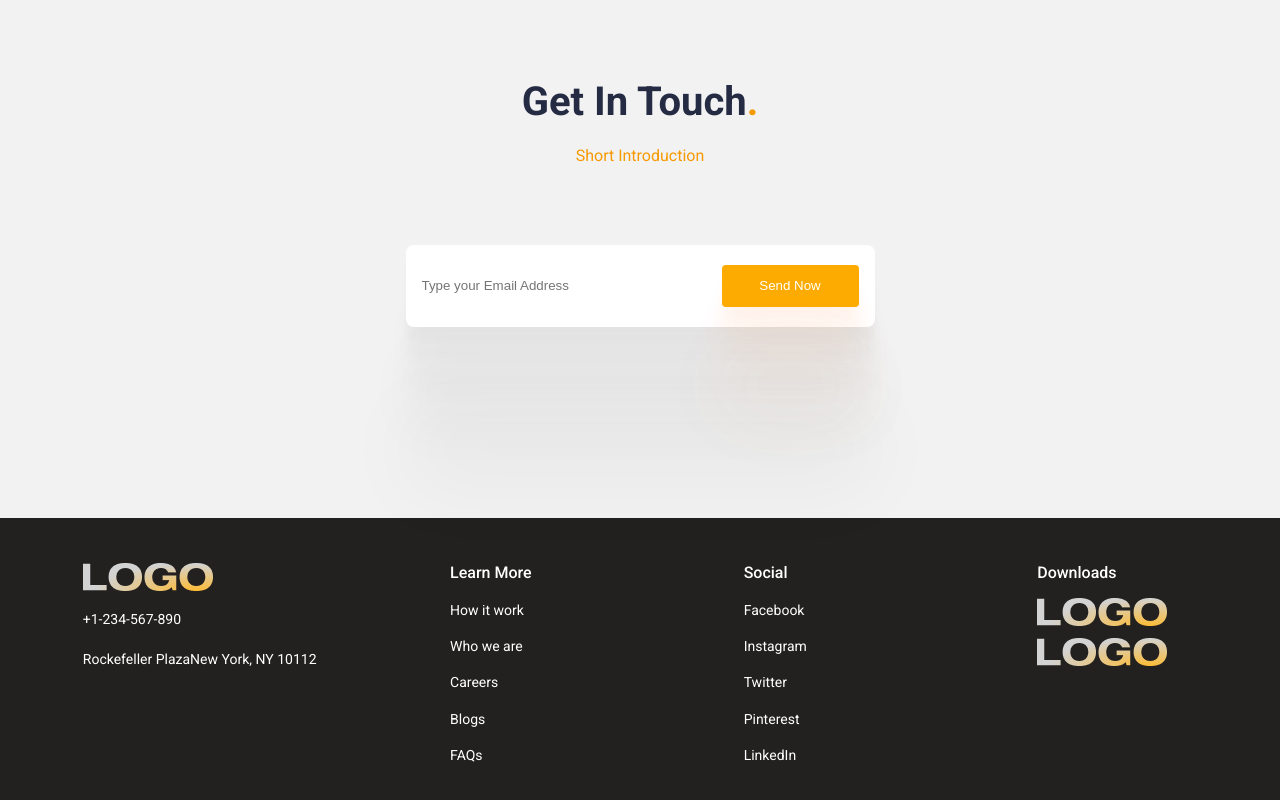
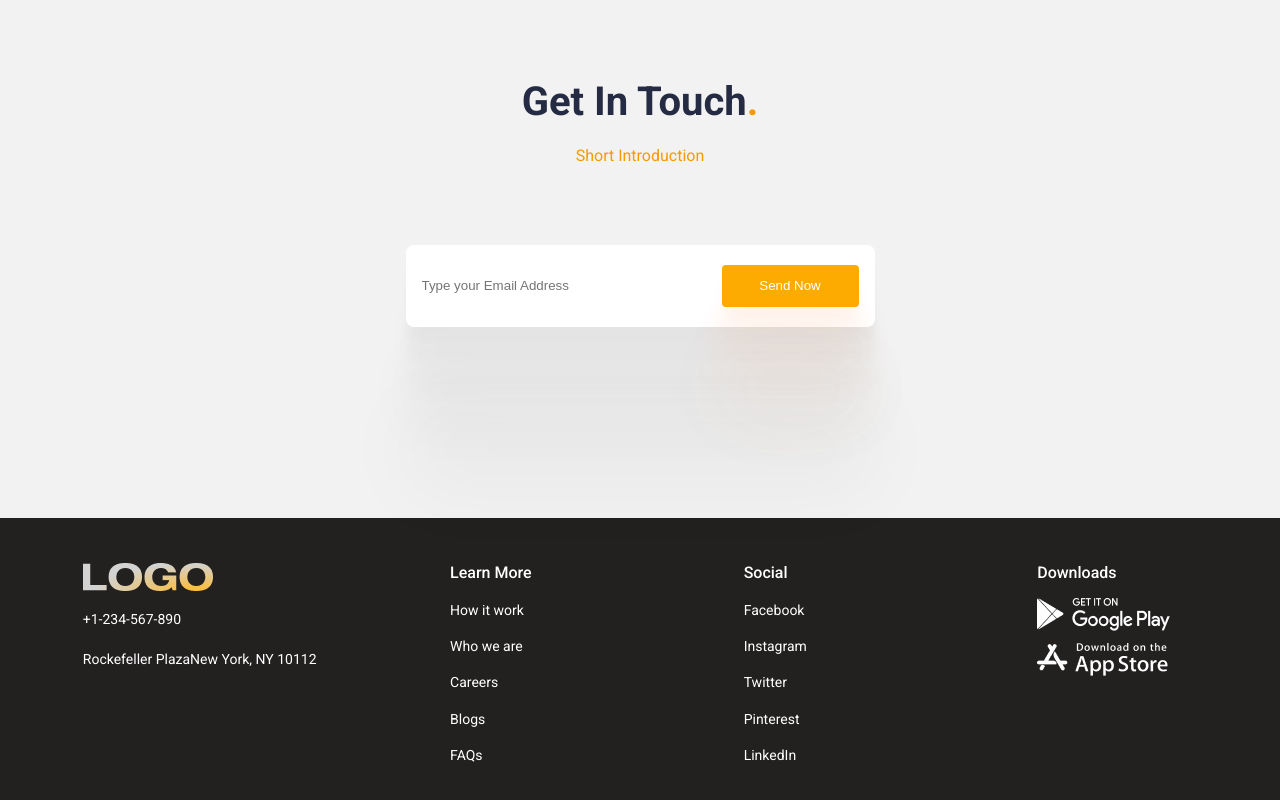
Before and after one commit to rahulsreekumar81/NextJs-Website-CSS, a Next.js app: page / in a window 1280 px wide. Shown: the part 3577-4377 px from the top of the page. Built offline with nearby package versions, Linux system fonts and the light colour scheme.

Commit message:
✅ : Added logo's to footer

```diff
--- a/Components/Footer/Footer.js
+++ b/Components/Footer/Footer.js
@@ -53,12 +53,12 @@ const Footer = () => {
           <ul className={styles.footerList}>
             <li>
               <a href="#">
-                <img src="LOGO.png" alt="logo" />
+                <img src="Play-store.png" alt="logo" />
               </a>
             </li>
             <li>
               <a href="#">
-                <img src="LOGO.png" alt="logo" />
+                <img src="App-store.png" alt="logo" />
               </a>
             </li>
           </ul>
```
